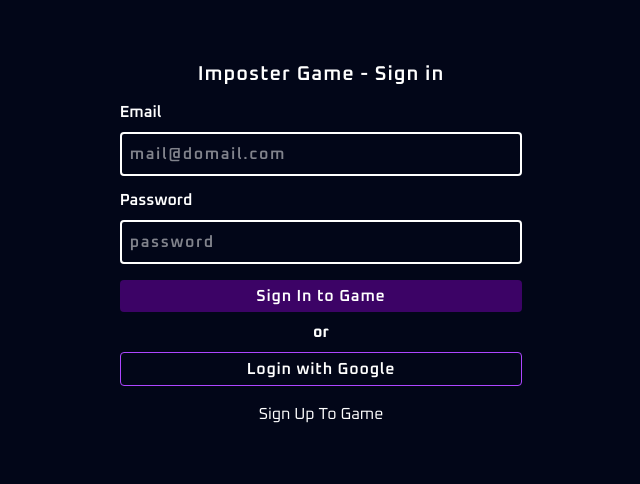
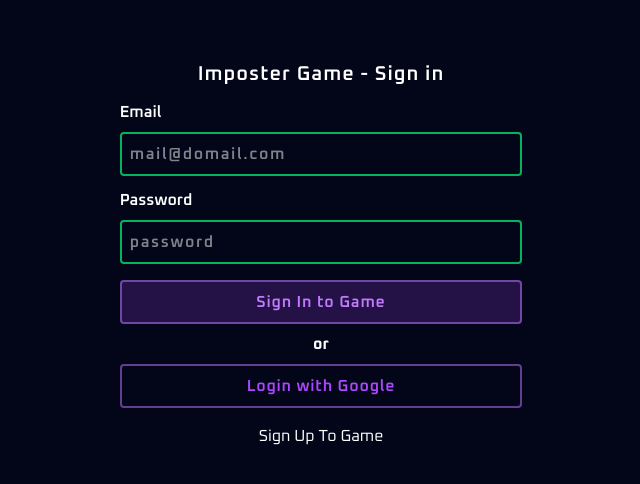
Before and after one commit to coderAung/imposter, a Next.js app in the folder imposter-web/: page /sign-in in a window 1280 px wide. Shown: the top 484 px of the page, without its empty margins (319-959 px from the left). Built offline with nearby package versions, Linux system fonts and the light colour scheme.

Commit message:
feat: implement lobby create

```diff
--- a/imposter-web/app/(dashboard)/_parts/games.tsx
+++ b/imposter-web/app/(dashboard)/_parts/games.tsx
@@ -22,7 +22,7 @@ export const CurrentGame = ({className}: {className?:string}) => {
                     </div>
                 </div>
                 <div className="self-center">
-                    <AppButton variant="secondary" className="rounded-full"><Link href={"/game/2587"}><Plus/></Link></AppButton>
+                    <AppButton className="rounded-full"><Link href={"/game/2587"}><Plus/></Link></AppButton>
                 </div>
             </div>
         </AppCard> : <div></div>
--- a/imposter-web/app/(dashboard)/_parts/lobbies.tsx
+++ b/imposter-web/app/(dashboard)/_parts/lobbies.tsx
@@ -3,27 +3,33 @@ import { AppBadge } from "@/components/customs/badges"
 import { AppButton } from "@/components/customs/buttons"
 import { AppCard } from "@/components/customs/cards"
 import { Title } from "@/components/customs/fonts"
+import { AppInput } from "@/components/customs/forms"
 import { LobbyListItem } from "@/models/dtos"
+import { LobbyForm } from "@/models/schemas"
 import { useCurrentLobby } from "@/utils/hooks"
 import { ArrowRight, Edit, Minus, Plus, SquareArrowRightExit, Trash2, X } from "lucide-react"
 import Image from "next/image"
 import Link from "next/link"
 import { useEffect, useState } from "react"
+import {create as createLobby} from "@/services/actions/lobby.action"
 
 export const LobbyList = ({lobbies}: {lobbies:LobbyListItem[]}) => {
     const setCurrentLobby = useCurrentLobby(state => state.setCurrentLobby)
     useEffect(() => {
         setCurrentLobby(null)
     }, [setCurrentLobby])
+    const [open, setOpen] = useState(false)
+    const toggle = () => setOpen(!open)
     return (
         <div>
             <div className="mb-3 flex justify-between items-center">
                 <Title title="Lobbies"/>
-                <AppButton variant="ghost" className="flex items-center bg-blue-500/20 text-blue-500"><Plus size={"1.2rem"}/> New Lobby</AppButton>
+                <AppButton onClick={toggle} variant="ghost" className="flex items-center bg-blue-500/20 text-blue-500"><Plus size={"1.2rem"}/> New Lobby</AppButton>
             </div>
             <div className="flex flex-col gap-y-3 py-2">
                 {lobbies.map(i => <LobbyCard key={i.lobby_id} lobby_id={i.lobby_id} name={i.name} players={i.players} />)}
             </div>
+            <LobbyFormModal open={open} close={toggle} />
         </div>
     )
 }
@@ -80,6 +86,38 @@ const StartButton = ({className}: {className?:string}) => {
     return <button className={`self-end cursor-pointer p-2 rounded border-2 bg-green-500/40 border-green-700 ${className}`}>Start</button>
 }
 
+export const LobbyFormModal = ({open = false, close}: {open:boolean, close?:() => void}) => {
+
+    const [form, setForm] = useState<LobbyForm>({name: ""})
+
+    const handleInput = (e:React.ChangeEvent<HTMLInputElement>) => {
+        setForm({...form, [e.target.name]: e.target.value})
+    }
+
+    const handleSubmit = async (e:React.FormEvent<HTMLFormElement>) => {
+        e.preventDefault()
+        await createLobby(form)
+    }
+
+    return (
+        <div onClick={close} className={`fixed inset-0 z-50 justify-center backdrop-blur-lg ${open ? "flex" : "hidden"}`}>
+            <div className="py-20 w-[95%] md:w-1/3">
+                <div onClick={e => e.stopPropagation()} className="rounded-2xl p-3 pb-5 backdrop-blur-xl border-2 border-green-500 bg-green-500/10">
+                    <div className="mb-3 flex justify-between items-center">
+                        <Title title="New Lobby"/>
+                        <AppButton variant="ghost" onClick={close}><X /></AppButton>
+                    </div>
+                    <hr className="text-green-400" />
+                    <form onSubmit={handleSubmit} className="mt-5 px-5">
+                        <AppInput value={form.name} name="name" onChange={handleInput} label="Lobby Name" placeholder="Lobby name" className="mb-3"/>
+                        <AppButton variant="primary" color="green" type="submit" className="w-full">Add</AppButton>
+                    </form>
+                </div>
+            </div>
+        </div>
+    )
+}
+
 export const GameFormModal = ({open = false, close}: {open:boolean, close?:() => void}) => {
 
     const lobbyId = useCurrentLobby(state => state.lobbyId)
@@ -105,7 +143,7 @@ export const GameFormModal = ({open = false, close}: {open:boolean, close?:() =>
     )
 }
 
-const LobbyInput = ({className, lobbyId,lobbyName}:{className?:string, lobbyId:string, lobbyName:string}) => {
+const LobbyInput = ({className, lobbyId, lobbyName}:{className?:string, lobbyId:string, lobbyName:string}) => {
     return (
         <div className={className}>
             <label htmlFor="">Lobby</label>
--- a/imposter-web/components/customs/buttons.tsx
+++ b/imposter-web/components/customs/buttons.tsx
@@ -3,20 +3,29 @@ import { ButtonHTMLAttributes, forwardRef } from "react";
 
 type AppButtonProps = ButtonHTMLAttributes<HTMLButtonElement> & {
     asChild?:boolean,
-    variant?:"primary" | "outline" | "ghost" | "secondary",
+    color?:"green" | "purple",
+    variant?:"primary" | "outline" | "ghost" | "secondary"
 }
 
 const variants = {
-    primary: "bg-purple-950",
-    secondary: "bg-purple-400/20 text-purple-500",
-    outline: "border border-purple-500",
-    ghost: "",
+    green: {
+        primary: "bg-green-500/20 border-2 border-green-400/50 text-green-400",
+        outline: "border-2 border-green-400/50 text-green-500",
+        secondary: "bg-green-500/10 text-green-400",
+        ghost: "hover:bg-green-500/20",
+    },
+    purple: {
+        primary: "bg-purple-500/20 border-2 border-purple-400/50 text-purple-400",
+        outline: "border-2 border-purple-400/50 text-purple-500",
+        secondary: "bg-purple-500/10 text-purple-400",
+        ghost: "hover:bg-purple-500/20",
+    }
 }
 
-export const AppButton = forwardRef<HTMLButtonElement, AppButtonProps>(({className, variant = "primary", children, asChild = false, ...props}, ref) => {
+export const AppButton = forwardRef<HTMLButtonElement, AppButtonProps>(({className, variant = "primary", color = "purple", children, asChild = false, ...props}, ref) => {
     const Comp = asChild ? Slot : "button"
     return (
-        <Comp ref={ref} {...props} className={`flex justify-center items-center rounded p-1 font-semibold cursor-pointer tracking-wider ${variants[variant]} ${className}`}>{children}</Comp>
+        <Comp ref={ref} {...props} className={`flex p-2 justify-center items-center rounded font-semibold cursor-pointer tracking-wider ${variants[color][variant]} ${className}`}>{children}</Comp>
     )
 })
 
--- a/imposter-web/components/customs/forms.tsx
+++ b/imposter-web/components/customs/forms.tsx
@@ -1,14 +1,20 @@
 import { forwardRef, InputHTMLAttributes } from "react";
 
 type AppInputProps = InputHTMLAttributes<HTMLInputElement> & {
-    label?: string
+    label?: string,
+    variant?: "green" | "purple"
 }
 
-export const AppInput = forwardRef<HTMLInputElement, AppInputProps>(({label, className, id, ...props}, ref) => {
+const variants = {
+    "green": "border-green-400/80",
+    "purple": "border-green-400/80"
+}
+
+export const AppInput = forwardRef<HTMLInputElement, AppInputProps>(({label, className, id, variant="purple", ...props}, ref) => {
     return (
         <div className={`${className}`}>
             {label && <label htmlFor={id} className="font-semibold block mb-2">{label}</label>}
-            <input id={id} ref={ref} className="font-semibold w-full p-2 border-2 outline-0 rounded tracking-widest" {...props} />
+            <input id={id} ref={ref} className={`font-semibold w-full p-2 border-2 ${variants[variant]} outline-0 rounded tracking-widest`} {...props} />
         </div>
     );
 });
--- a/imposter-web/models/schemas.ts
+++ b/imposter-web/models/schemas.ts
@@ -9,3 +9,7 @@ export type SignUpForm = {
     password:string,
     confirm:string
 }
+
+export type LobbyForm = {
+    name:string,
+}
--- a/imposter-web/services/actions/auth.action.ts
+++ b/imposter-web/services/actions/auth.action.ts
@@ -1,5 +1,5 @@
 "use server"
-import { AuthResult, ModificationResult } from "@/models/dtos";
+import { AuthResult } from "@/models/dtos";
 import { SignInForm, SignUpForm } from "@/models/schemas";
 import { setAccessToken } from "@/utils/auth";
 import { publicRequest } from "@/utils/rest-client";
--- /dev/null
+++ b/imposter-web/services/actions/lobby.action.ts
@@ -0,0 +1,17 @@
+"use server"
+import { ModificationResult } from "@/models/dtos";
+import { LobbyForm } from "@/models/schemas";
+import { secureRequest } from "@/utils/rest-client";
+import { redirect } from "next/navigation";
+
+export async function create(form:LobbyForm) {
+    const resp = await secureRequest("lobbies", {
+        method: "POST",
+        headers: {
+            "Content-Type": "application/json",
+        },
+        body: JSON.stringify(form)
+    })
+    const result = (await resp.json()) as ModificationResult
+    redirect(`/lobby/${result.result_id}`)
+}
```
